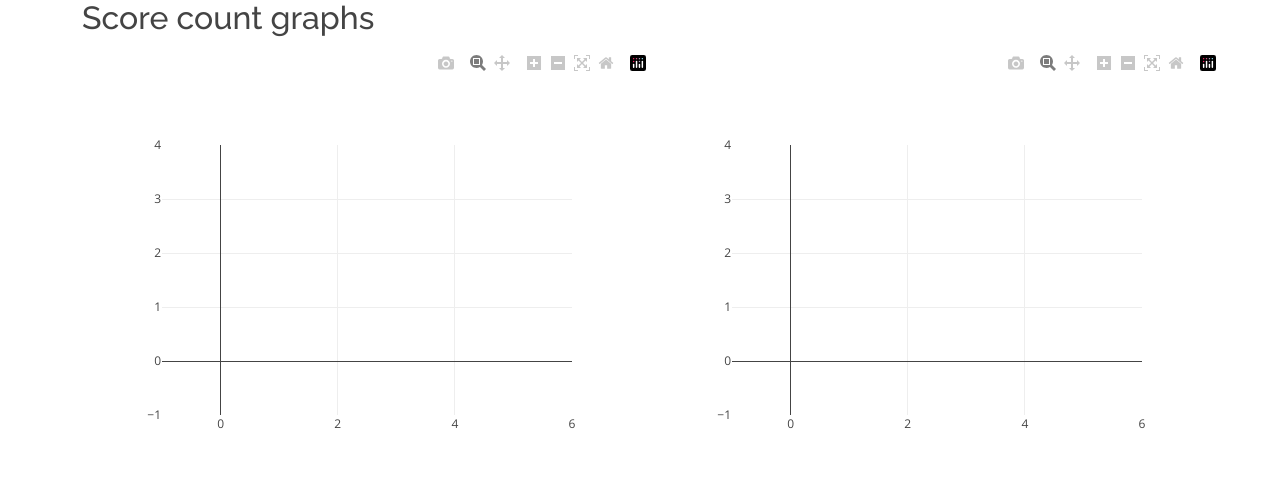
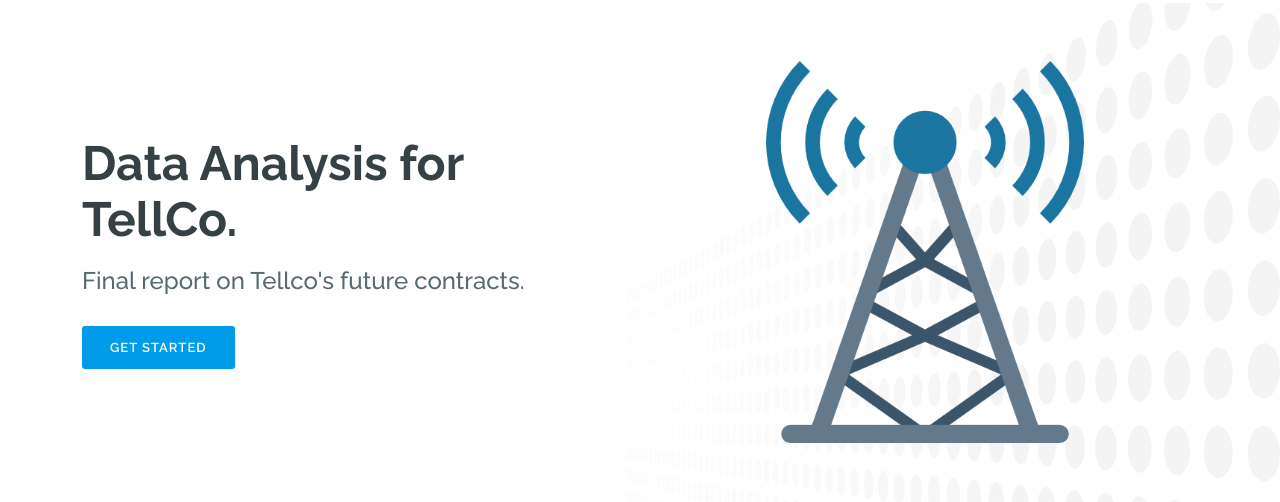
Before and after one commit to Azariagmt/Telecom-Analysis, a Flask app: page / in a window 1280 px wide. Shown: the part 69-571 px from the top of the page. Run offline with Flask 2, Linux system fonts and the light colour scheme; some libraries are stand-ins or nearby versions.

Commit message:
front end edits

```diff
--- a/app.py
+++ b/app.py
@@ -12,6 +12,9 @@
 def experience():
     return render_template('experience.html')
 
+@app.route('/engagement')
+def engagement():
+    return render_template('engagement.html')
 
 @app.route('/dashboard')
 def dashboard():
--- a/templates/base.html
+++ b/templates/base.html
@@ -10,7 +10,7 @@
     <meta content="" name="keywords">
 
     <!-- Favicons -->
-    <link href="static/img/favicon-sm.png" rel="icon">
+    <link href="static/img/favicon.png" rel="icon">
     <link href="static/img/apple-touch-icon.png" rel="apple-touch-icon">
 
     <!-- Google Fonts -->
--- a/templates/index.html
+++ b/templates/index.html
@@ -1,21 +1,25 @@
 {% extends "base.html" %}
 
 {% block content %}
+<!-- ======= Hero Section ======= -->
+<section id="hero">
 
-<!-- Load our React component. -->
-<!-- <script src="../static/like_button.js" defer async></script> -->
-
-
-<h1>User Experience</h1>
-<div id="myDiv" class="container">
-    <div class="row" style="margin-top: 20px;">
-        <h2>Score count graphs</h2>
-        <div class="col-xs-12 col-sm-6 col-md-6 col-lg-6" id="scatterPlot"></div>
-        <div class="col-xs-12 col-sm-6 col-md-6 col-lg-6" id="experienceModel"></div>
+    <div class="container">
+        <div class="row">
+            <div class="col-lg-6 pt-5 pt-lg-0 order-2 order-lg-1 d-flex flex-column justify-content-center"
+                data-aos="fade-up">
+                <div>
+                    <h1>Data Analysis for TellCo.</h1>
+                    <h2>Final report on Tellco's future contracts.</h2>
+                    <a href="#about" class="btn-get-started scrollto">Get Started</a>
+                </div>
+            </div>
+            <div class="col-lg-6 order-1 order-lg-2 hero-img" data-aos="fade-left">
+                <img src="static/img/favicon.png" class="img-fluid" alt="">
+            </div>
+        </div>
     </div>
 
-</div>
-
-<script src="../static/js/dashboard.js" defer></script>
+</section><!-- End Hero -->
 
 {% endblock %}
```
Also changed, not shown: templates/engagement.html (+21 -0 lines), static/img/favicon.png.
